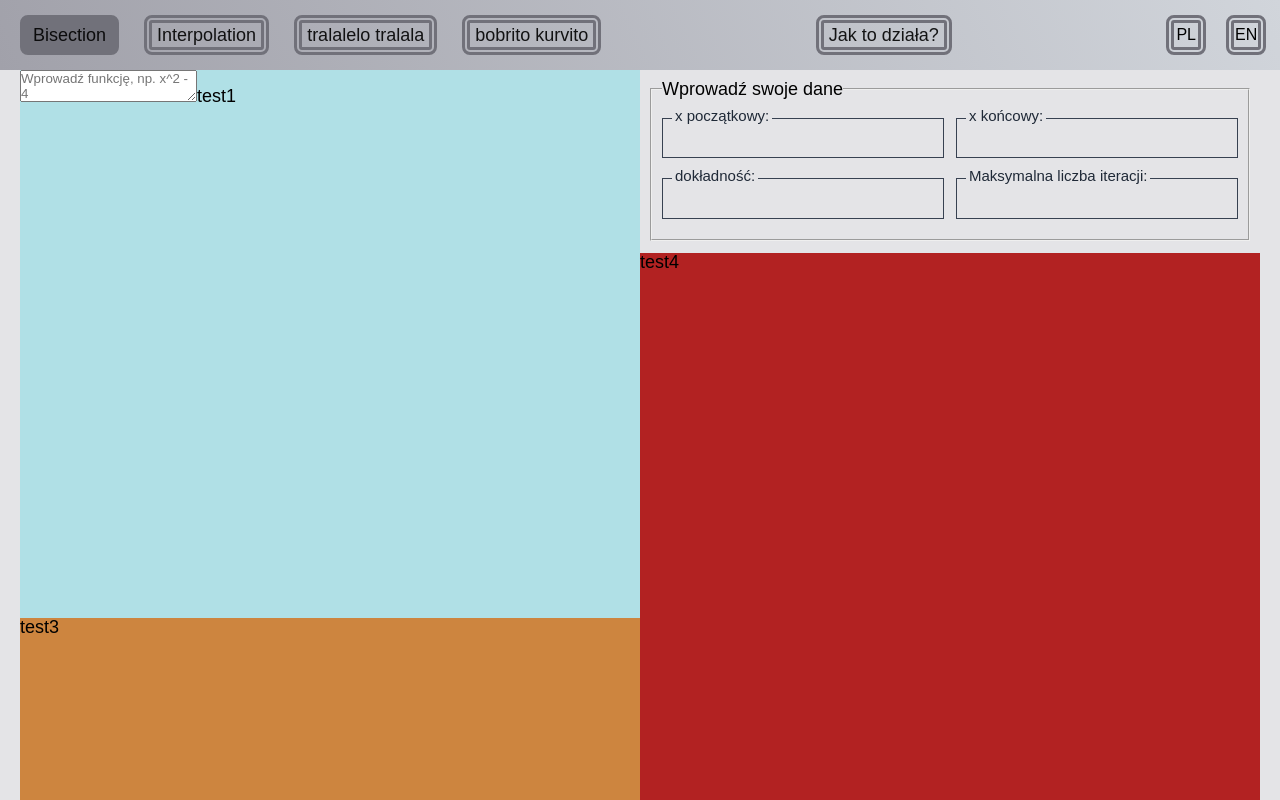
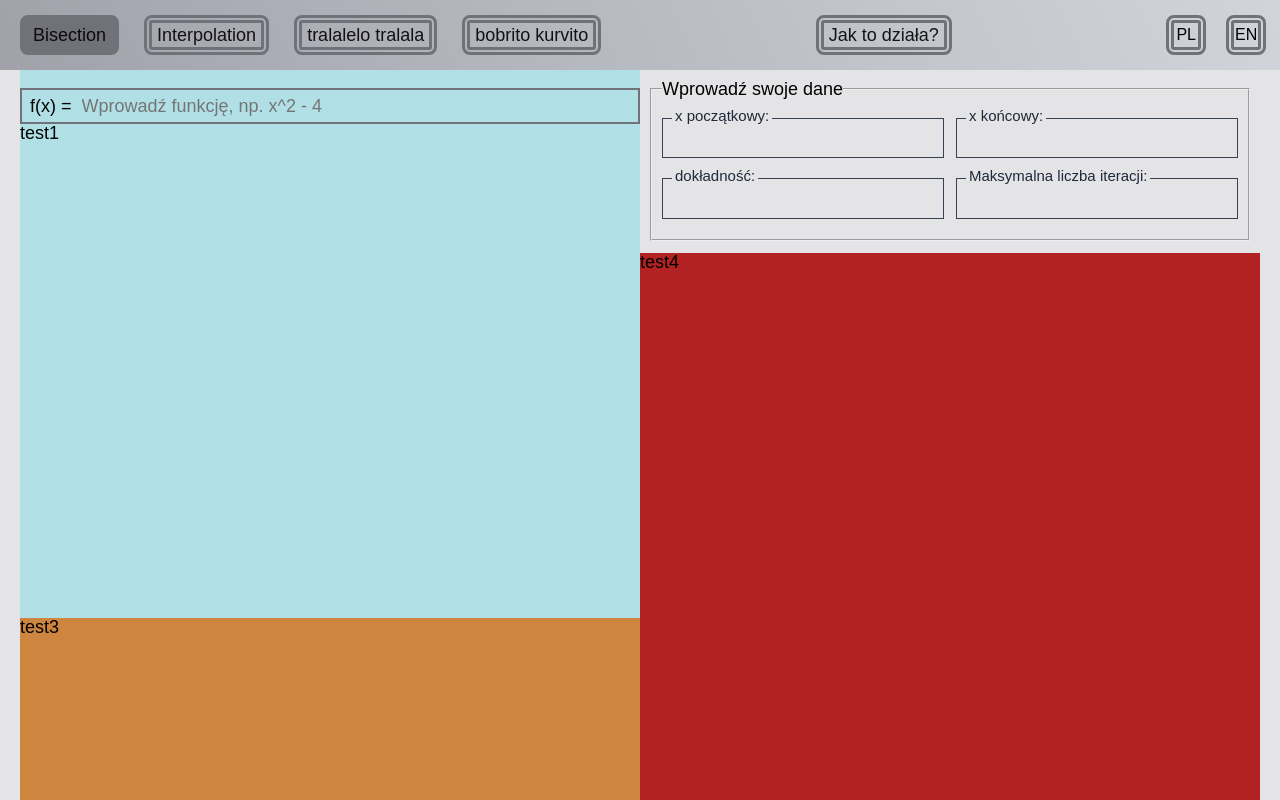
Before and after one commit to Roverp1/numerical_methods.ts, a React (Vite) app: page / in a window 1280 px wide. Built offline with nearby package versions, Linux system fonts and the light colour scheme.

Commit message:
feat(FunctionEditor): improve layout and styles

```diff
--- a/src/shared/ui/textarea/FunctionEditor/FunctionEditor.scss
+++ b/src/shared/ui/textarea/FunctionEditor/FunctionEditor.scss
@@ -0,0 +1,26 @@
+.function-editor {
+  display: flex;
+  gap: 1rem;
+
+  width: 100%;
+  border: 2px solid #71717a;
+  line-height: 1.8;
+  padding-left: 0.8rem;
+
+  margin: 1.8rem 0 0 0;
+
+  span {
+    white-space: nowrap;
+  }
+
+  input {
+    width: 100%;
+    background-color: transparent;
+    border: none;
+    font-size: 1.8rem;
+
+    &:focus-visible {
+      box-shadow: none;
+    }
+  }
+}
--- a/src/shared/ui/textarea/FunctionEditor/FunctionEditor.tsx
+++ b/src/shared/ui/textarea/FunctionEditor/FunctionEditor.tsx
@@ -7,10 +7,17 @@ type FunctionEditorProps = {
 
 const FunctionEditor: React.FC<FunctionEditorProps> = ({ value, onChange }) => {
   return (
-    <textarea
-      value={value}
-      onChange={(e) => onChange(e.target.value)}
-      placeholder="Wprowadź funkcję, np. x^2 - 4"></textarea>
+    <>
+      <div className="function-editor">
+        <span>f(x) = </span>
+        <input
+          type="text"
+          value={value}
+          onChange={(e) => onChange(e.target.value)}
+          placeholder="Wprowadź funkcję, np. x^2 - 4"
+        />
+      </div>
+    </>
   );
 };
 
```
